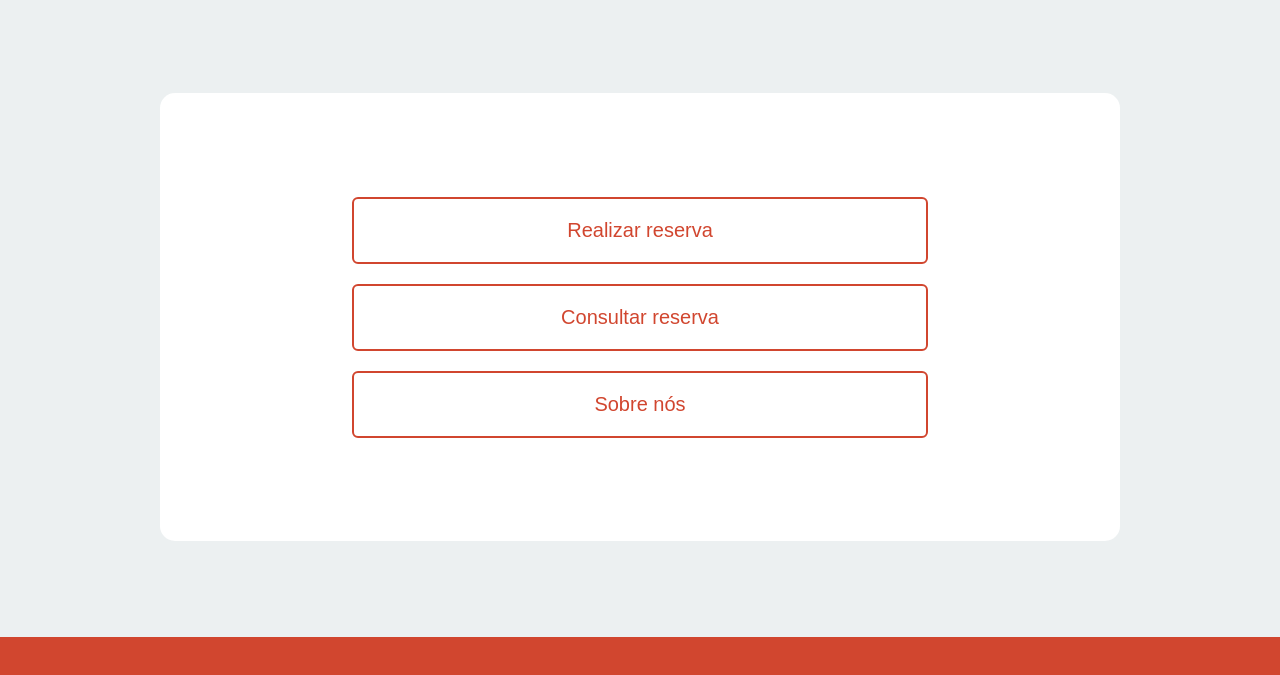
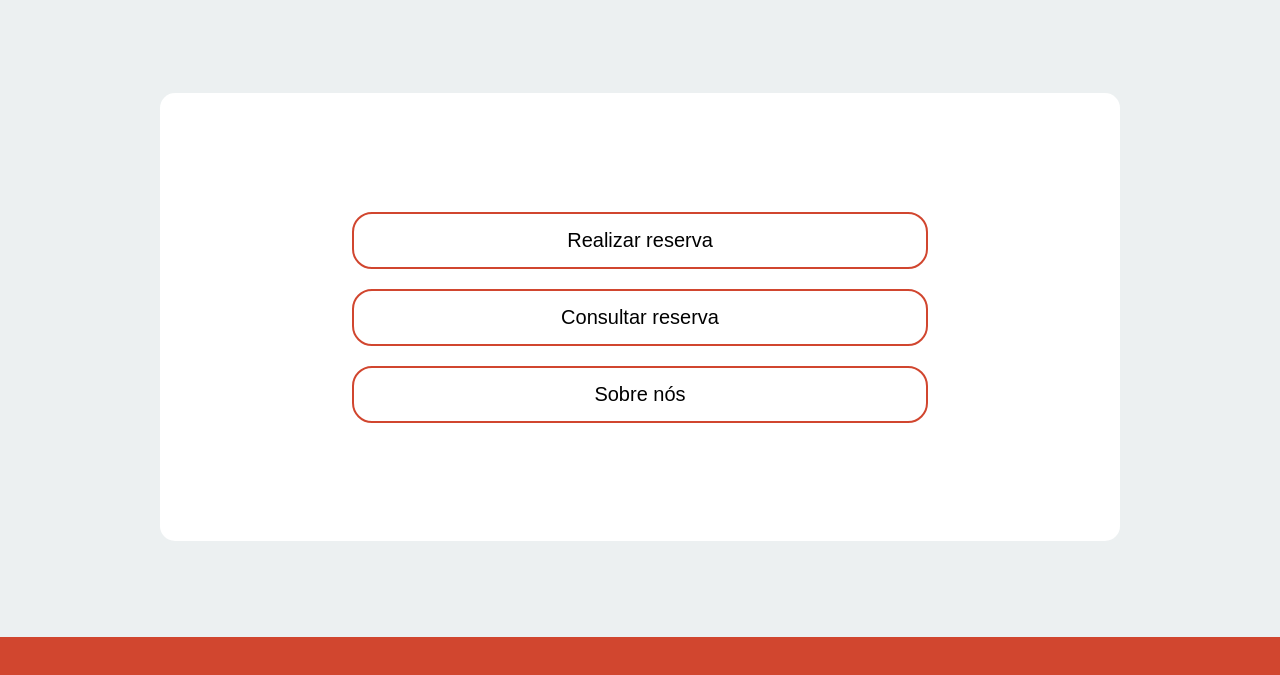
Before and after one commit to marcoasxd/Projeto-Interdisciplinar-II, a plain HTML site: page pagina-inicial.html in a window 1280 px wide. Shown: the part 115-790 px from the top of the page. Drawn offline with Linux system fonts and the light colour scheme.

Commit message:
Changed button size, colour and some fixes

```diff
--- a/css/estilo.css
+++ b/css/estilo.css
@@ -76,6 +76,7 @@ body {
     border-width: 0;
     border: 1px solid #D1462F;
     margin-top: 8px;
+    cursor: pointer;
 }
 
 
@@ -189,14 +190,15 @@ body {
 }
 
 .botoes-caixa {
-    padding: 20px;
+    padding: 15px;
     margin: 10px;
-    border-radius: 6px;
+    border-radius: 20px;
     background-color: transparent;
     border: 2px solid #D1462F;
     font-size: 20px;
-    color: #D1462F;
+    color: black;
     width: 60%;
+    cursor: pointer;
 }
 
 .botoes-caixa:hover {
```
